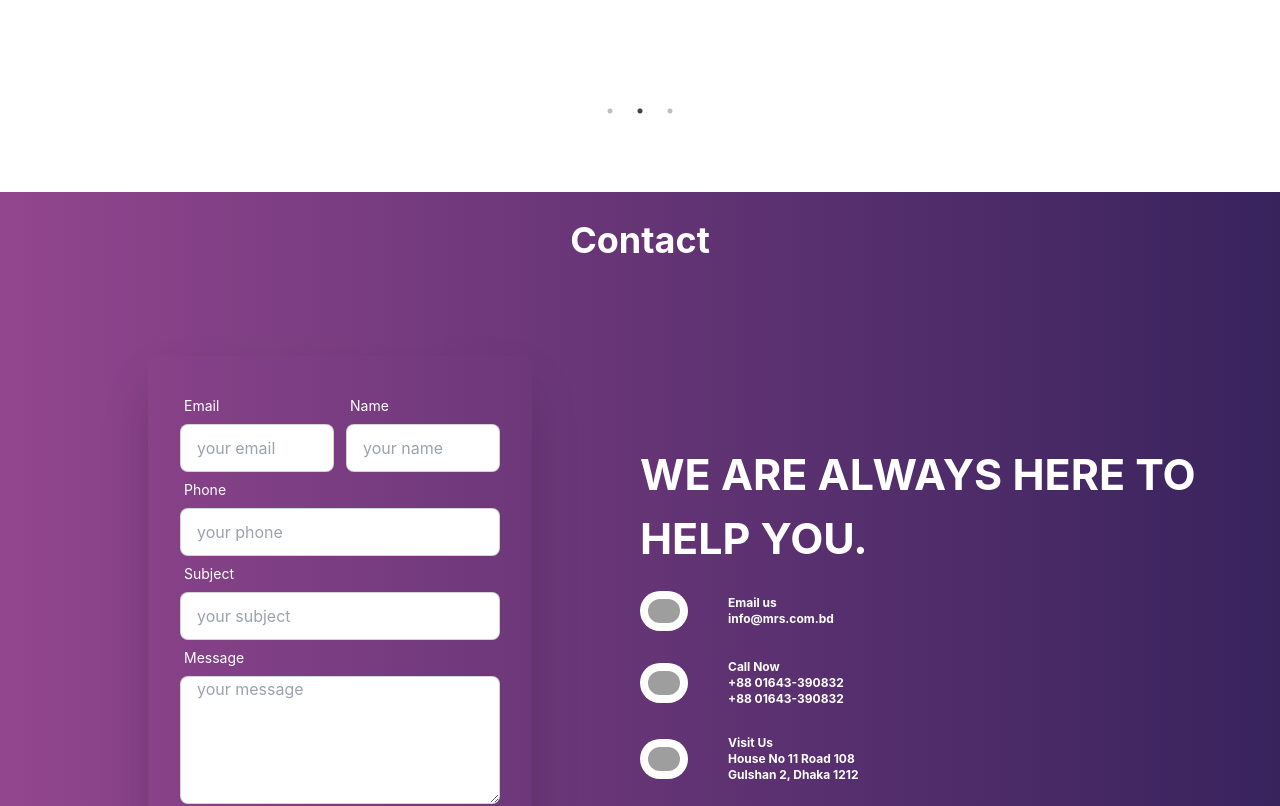
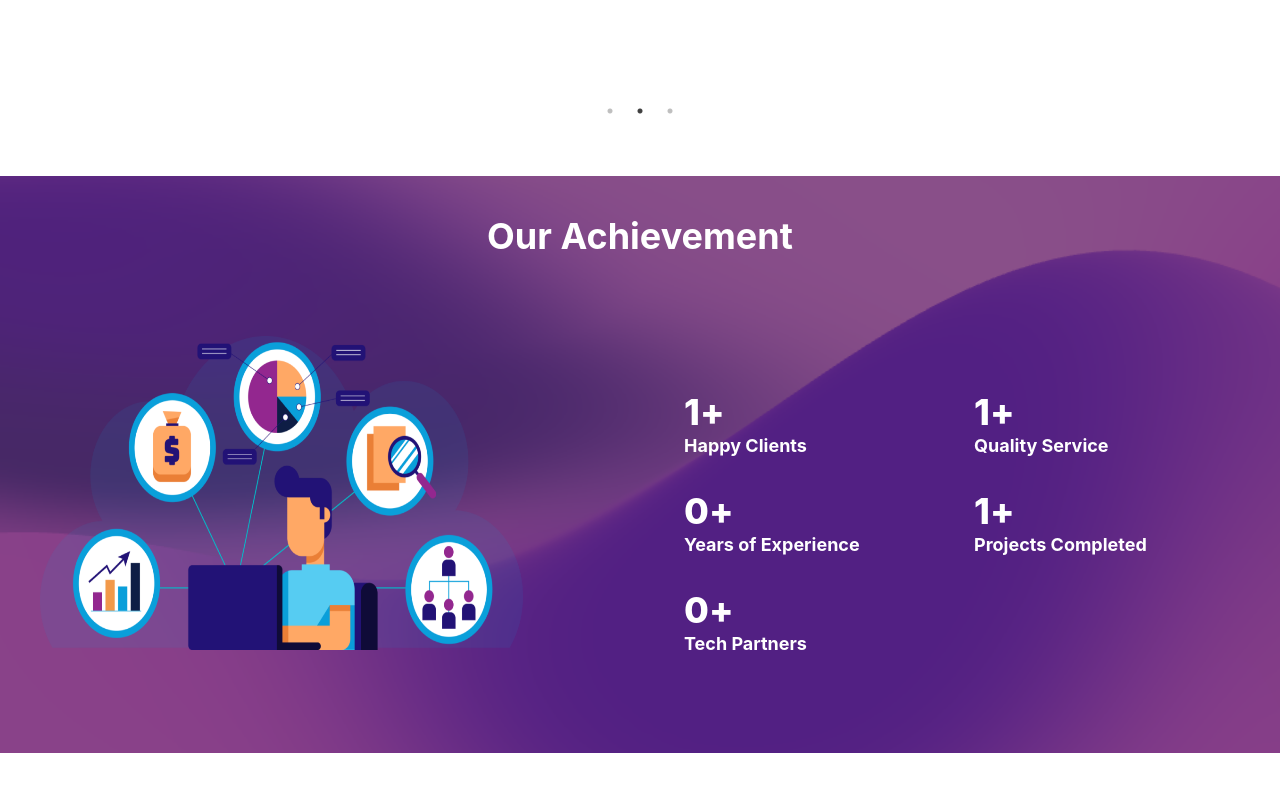
Before and after one commit to Sadnan-2019/media-resourse-solution, a React (Create React App) app: page / in a window 1280 px wide. Shown: the part 4080-4886 px from the top of the page. Built offline with nearby package versions, Linux system fonts and the light colour scheme; grey boxes are pictures that could not be loaded.

Commit message:
acvivment

```diff
--- a/src/Components/Home/Home.js
+++ b/src/Components/Home/Home.js
@@ -18,7 +18,7 @@ const Home = () => {
     <Service></Service>
     <WeDO></WeDO>
     <Review></Review>
-    {/* <Achievement></Achievement> */}
+    <Achievement></Achievement>
     {/* <Working></Working> */}
     {/* <Clients></Clients> */}
     <Contact></Contact>
```
